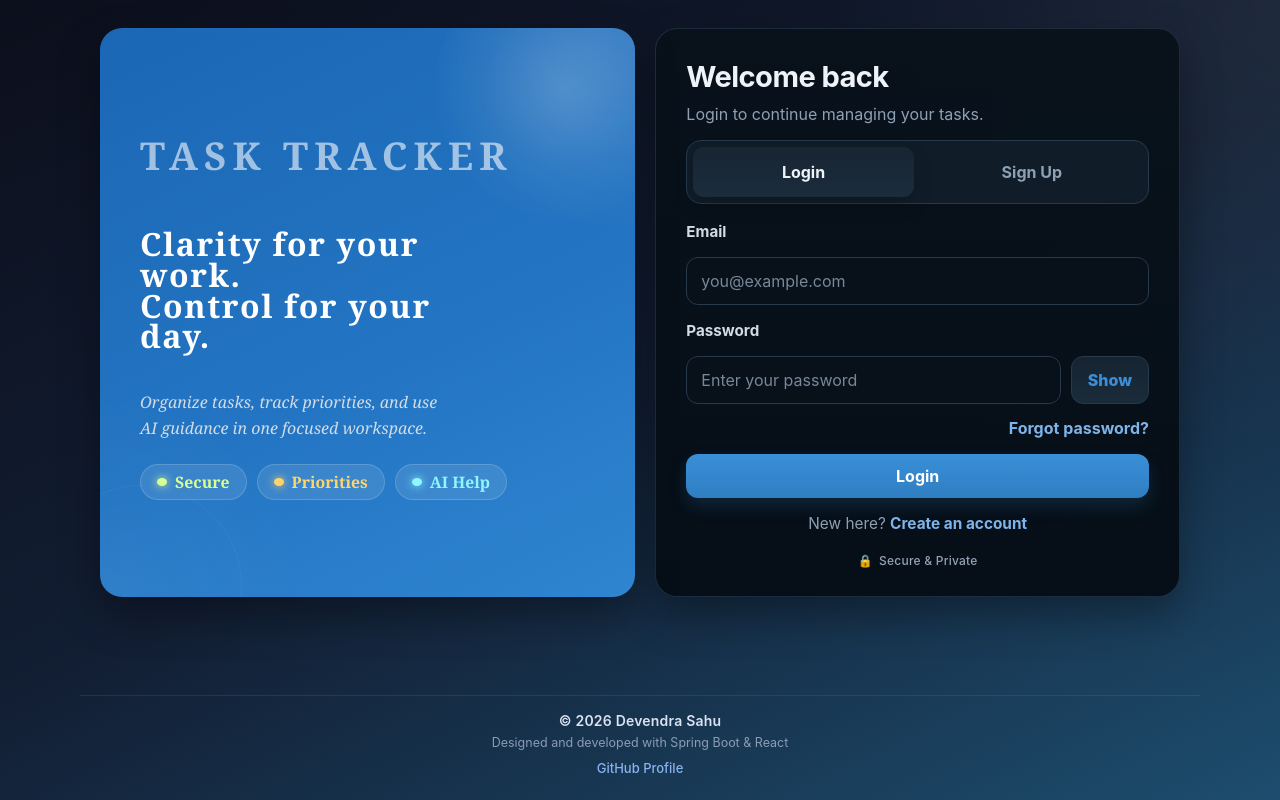
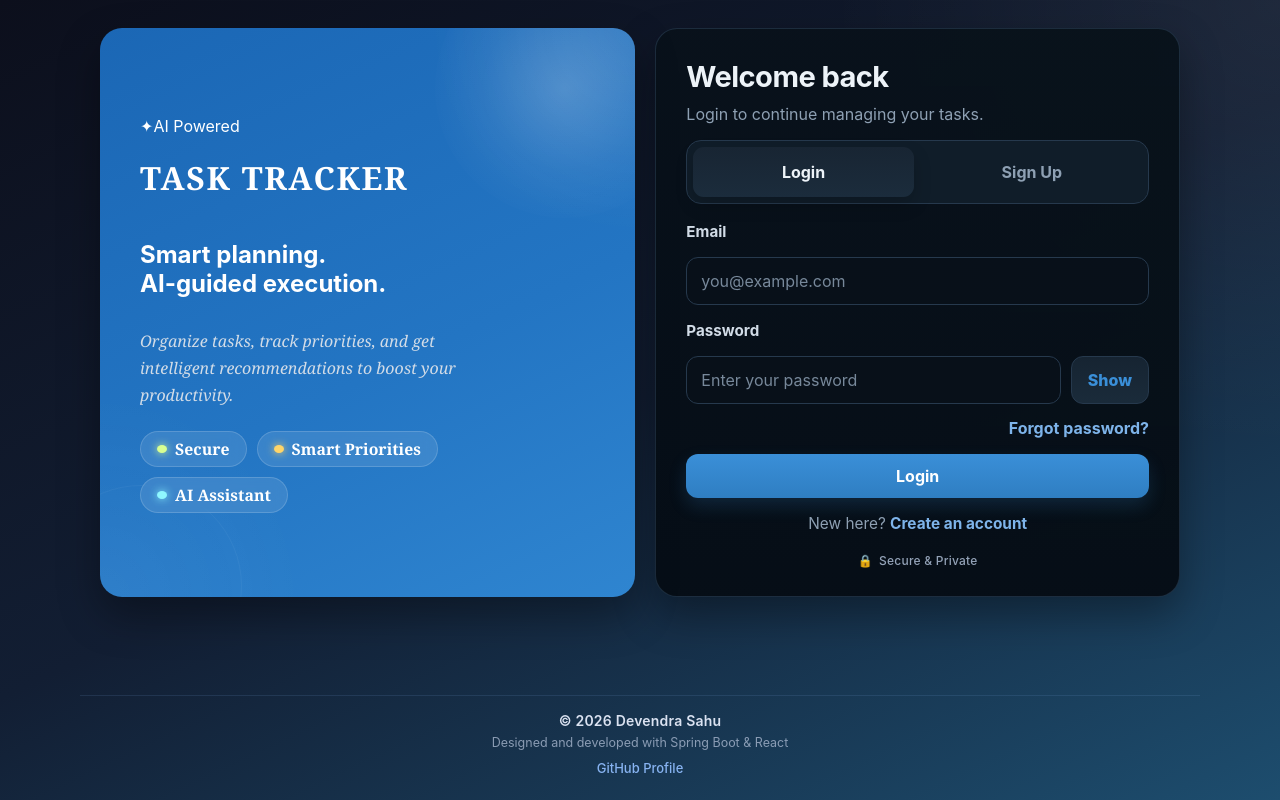
Before and after one commit to devendra1176/task-tracker-frontend, a React (Vite) app: page / in a window 1280 px wide. Built offline with nearby package versions, Linux system fonts and the light colour scheme.

Commit message:
style(AuthPage): enhance branding and layout for improved user experience

```diff
--- a/src/pages/AuthPage.jsx
+++ b/src/pages/AuthPage.jsx
@@ -7,7 +7,6 @@ function AuthPage({ onLogin }) {
   const [email, setEmail] = useState("");
   const [password, setPassword] = useState("");
   const [showPassword, setShowPassword] = useState(false);
-
   const [message, setMessage] = useState("");
   const [error, setError] = useState("");
   const [loading, setLoading] = useState(false);
@@ -88,34 +87,43 @@ function AuthPage({ onLogin }) {
     <div className="auth-page">
       <div className="auth-shell">
         <section className="auth-brand-panel">
-            <div className="auth-brand-kicker">TASK TRACKER</div>
+  {/* 1. The Shimmering AI Label (Eyebrow) */}
+  <div className="auth-brand-shimmer-label">
+    ✦AI Powered
+  </div>
 
+  {/* 2. Main Title */}
   <h1 className="auth-brand-title">
-              Clarity for your work.
-              <br />
-
-              Control for your day.
+    TASK TRACKER
   </h1>
 
+  {/* 3. Tagline */}
+  <h2 className="auth-brand-tagline">
+    Smart planning.<br />
+    AI-guided execution.
+  </h2>
+
+  {/* 4. Description */}
   <p className="auth-brand-text">
-              <div>Organize tasks, track priorities, and use</div>
-              <div>AI guidance in one focused workspace.</div>
+    Organize tasks, track priorities, and get intelligent
+    recommendations to boost your productivity.
   </p>
 
+  {/* 5. Feature Badges (Keep these, they are good) */}
   <div className="auth-feature-row">
-            <span className="auth-feature-badge auth-feature-badge-secure">
-              <span className="auth-feature-dot" />
+    <span className="auth-feature-badge">
+      <span className="auth-feature-dot" style={{ color: '#d8ff92' }} />
       Secure
     </span>
 
-              <span className="auth-feature-badge auth-feature-badge-priority">
-              <span className="auth-feature-dot" />
-              Priorities
+    <span className="auth-feature-badge">
+      <span className="auth-feature-dot" style={{ color: '#ffd569' }} />
+      Smart Priorities
     </span>
 
-              <span className="auth-feature-badge auth-feature-badge-ai">
-              <span className="auth-feature-dot" />
-              AI Help
+    <span className="auth-feature-badge">
+      <span className="auth-feature-dot" style={{ color: '#8ff7ff' }} />
+      AI Assistant
     </span>
   </div>
 </section>
@@ -246,7 +254,6 @@ function AuthPage({ onLogin }) {
             <span>🔒</span>
             <span>Secure & Private</span>
           </div>
-
         </section>
       </div>
     </div>
```
Lines whose indentation alone changed are shown as unchanged.
